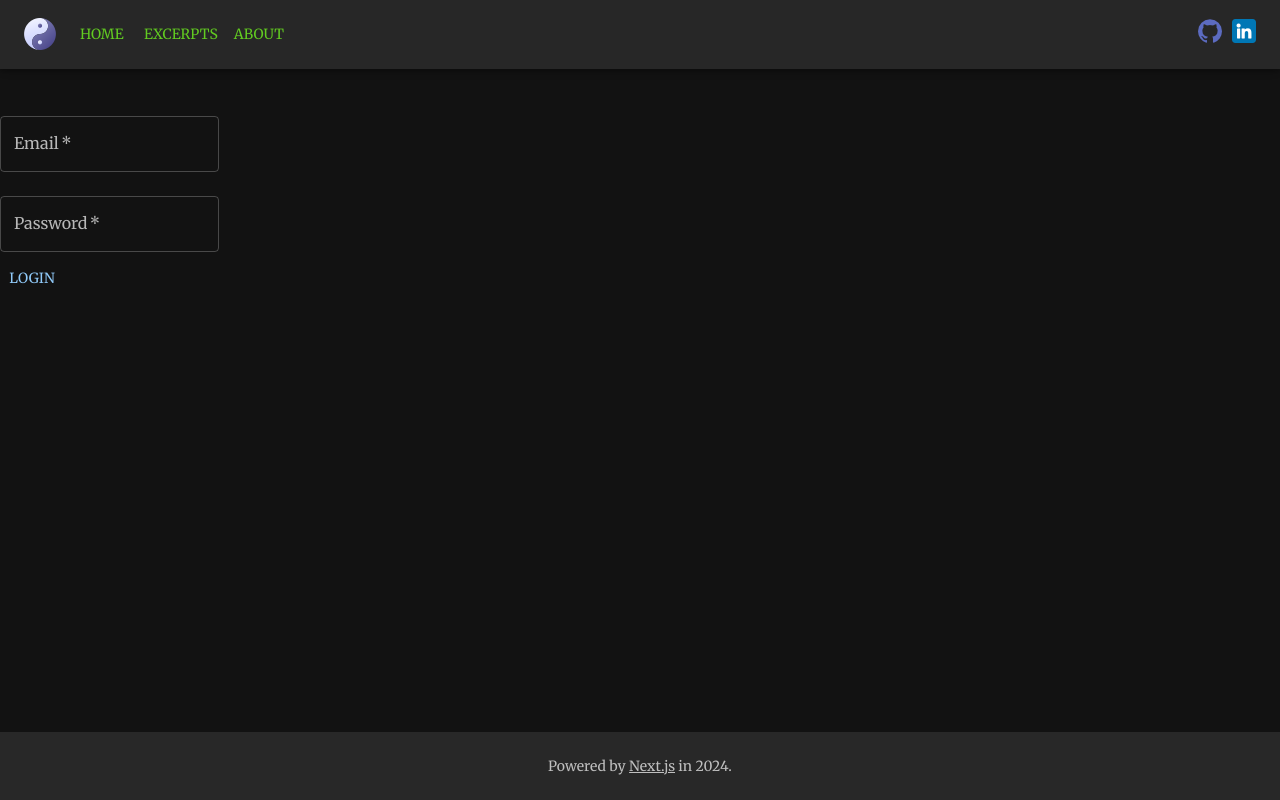
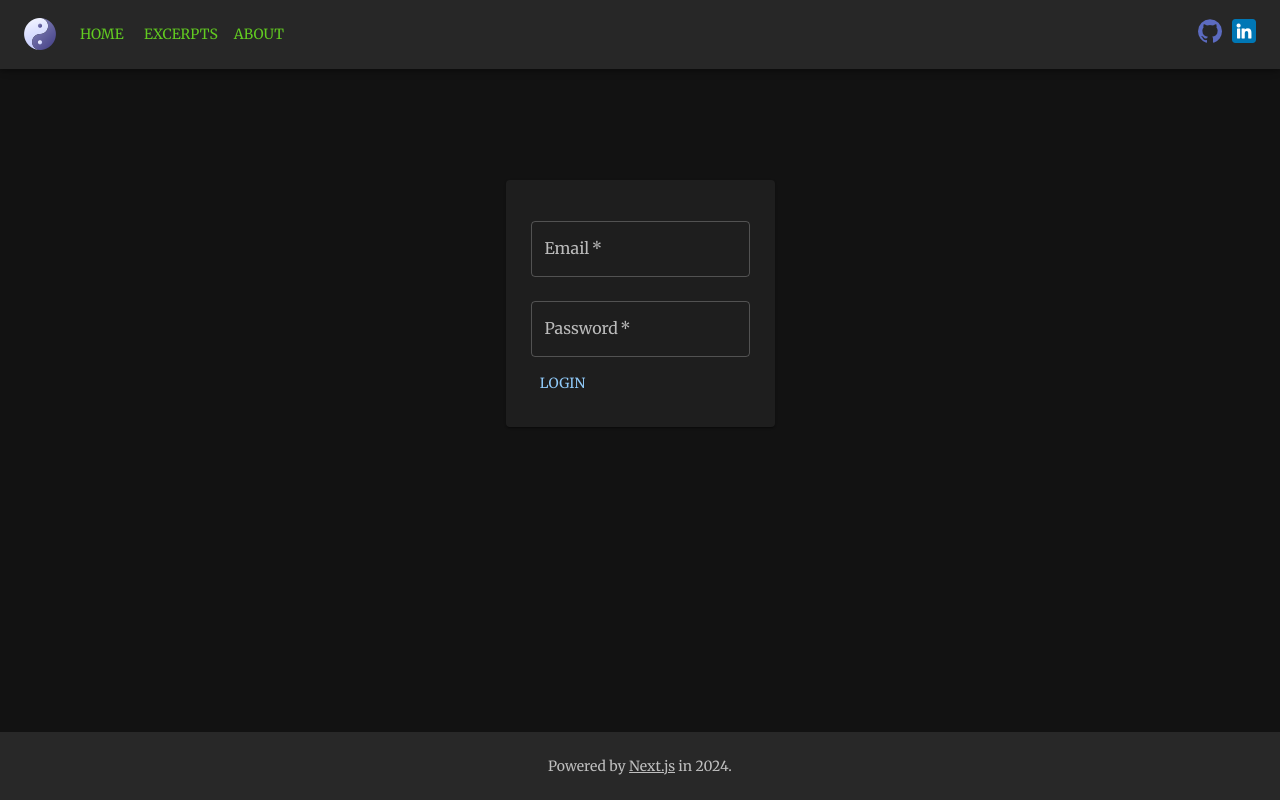
Before and after one commit to moylanm/personal-website, a Next.js app: page /login in a window 1280 px wide. Built offline with nearby package versions, Linux system fonts and the light colour scheme; what @mui/material-nextjs would draw is missing.

Commit message:
Style login form

```diff
--- a/app/ui/components/LoginForm.tsx
+++ b/app/ui/components/LoginForm.tsx
@@ -3,6 +3,7 @@
 import { authenticate } from '@/app/lib/actions';
 import { useActionState, useState } from 'react';
 import { Button, TextField } from '@mui/material';
+import { LoginFormContainer, LoginFormCard } from '../style';
 import MessageSnackbar from './Snackbar';
 
 export default function LoginForm() {
@@ -18,6 +19,8 @@ export default function LoginForm() {
 
   return (
     <>
+      <LoginFormContainer>
+        <LoginFormCard>
           <form action={formAction}>
             <TextField type='email' id='email' name='email' label='Email' margin='normal' required />
             <br />
@@ -34,6 +37,8 @@ export default function LoginForm() {
                 handleClose={handleSnackbarClose}
               />}
           </form>
+        </LoginFormCard>
+      </LoginFormContainer>
     </>
   );
 }
--- a/app/ui/style.ts
+++ b/app/ui/style.ts
@@ -2,7 +2,7 @@
 
 import { Container, styled } from '@mui/system';
 import type { TableContainerProps, Grid2Props } from '@mui/material';
-import { Card, FormControl, Grid2, TableContainer } from '@mui/material';
+import { Card, FormControl, Grid2, Paper, TableContainer } from '@mui/material';
 import Link, { type LinkProps } from 'next/link';
 
 export const HomeTableContainer = styled(TableContainer)<TableContainerProps>({
@@ -54,3 +54,14 @@ export const FilterFormControl = styled(FormControl)(({theme}) => ({
 		marginRight: '25px'
 	},
 }));
+
+export const LoginFormContainer = styled(Container)({
+	marginTop: '180px',
+	display: 'flex',
+	justifyContent: 'center',
+	alignItems: 'center',
+});
+
+export const LoginFormCard = styled(Paper) ({
+	padding: '25px'
+});
```
Lines whose indentation alone changed are shown as unchanged.
